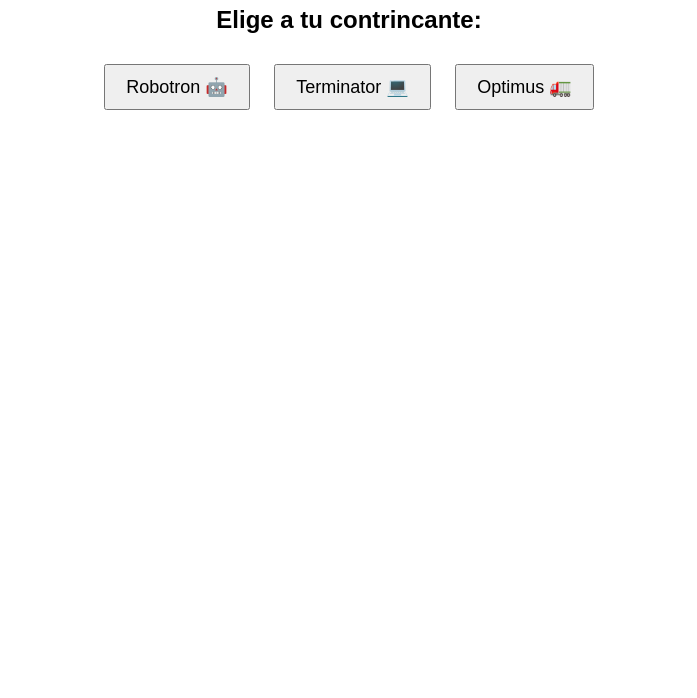
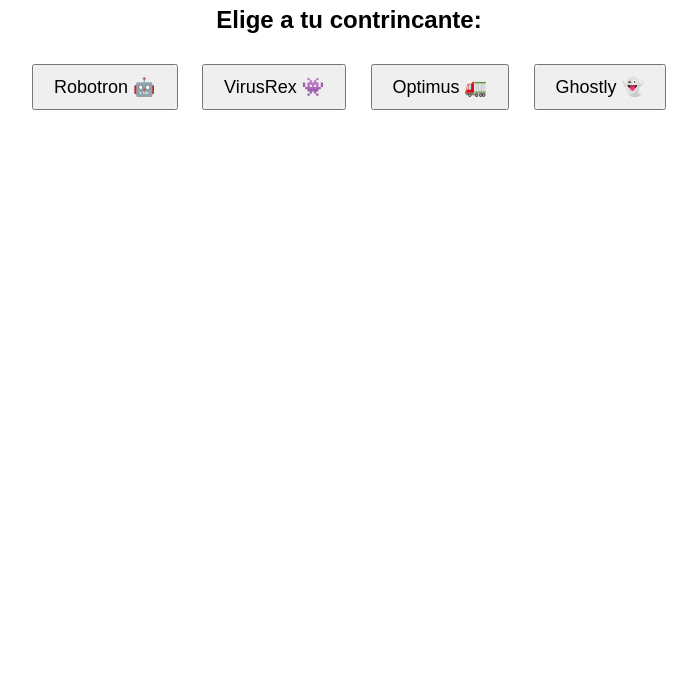
Before and after one commit to IsaiasP007/Piedra-Papel-o-Tijera, a plain HTML site: page index.html in a window 1280 px wide. Shown: the part 102-800 px from the top of the page, without its empty margins (291-988 px from the left). Drawn offline with Linux system fonts and the light colour scheme.

Commit message:
Update index.html

```diff
--- a/index.html
+++ b/index.html
@@ -31,8 +31,9 @@
     <div class="characters">
         <h2>Elige a tu contrincante:</h2>
         <button onclick="selectCharacter('Robotron')">Robotron 🤖</button>
-        <button onclick="selectCharacter('Terminator')">Terminator 💻</button>
+        <button onclick="selectCharacter('Terminator')">VirusRex 👾</button>
         <button onclick="selectCharacter('Optimus')">Optimus 🚛</button>
+        <button onclick="selectCharacter('Optimus')">Ghostly 👻</button>
     </div>
 
     <div class="choices" style="display:none;">
```
